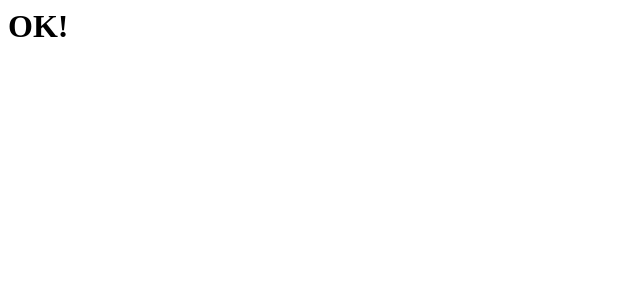
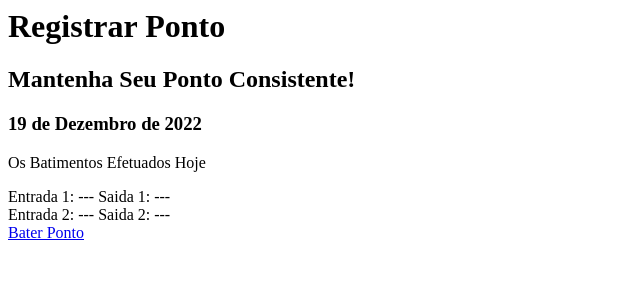
Before and after one commit to ErickLima1/innout-, a PHP site: page /day_records.php in a window 1280 px wide. Before the commit the part shown is almost empty. Shown: the top 300 px of the page, without its empty margins (0-640 px from the left). Run offline with PHP 8.4, Linux system fonts and the light colour scheme.

Commit message:
views/ Day_records

```diff
--- a/src/views/day_records.php
+++ b/src/views/day_records.php
@@ -1,3 +1,31 @@
 <main class="content">
-    <h1>OK!</h1>
+    <div class="content-title mb-4">
+        <i class="icon icofont-check-alt mr-2"></i>
+        <div>
+            <h1>Registrar Ponto</h1>
+            <h2>Mantenha Seu Ponto Consistente!</h2>
+        </div>
+    </div>
+    <div class="card">
+        <div class="card-header">
+            <h3>19 de Dezembro de 2022</h3>
+            <p class="mb-0">Os Batimentos Efetuados Hoje</p>
+        </div>
+        <div class="card-body">
+            <div class="d-flex m-5 justify-content-around">
+                <span class="record">Entrada 1: ---</span>
+                <span class="record">Saida 1: ---</span>
+            </div>
+            <div class="d-flex m-5 justify-content-around">
+                <span class="record">Entrada 2: ---</span>
+                <span class="record">Saida 2: ---</span>
+            </div>
+        </div>
+        <div class="card-footer d-flex justify-content-center">
+            <a href="???" class="btn btn-success btn-lg">
+                <i class="icofont-check mr-1"></i>
+                Bater Ponto
+            </a>
+        </div>
+    </div>
 </main>
```
